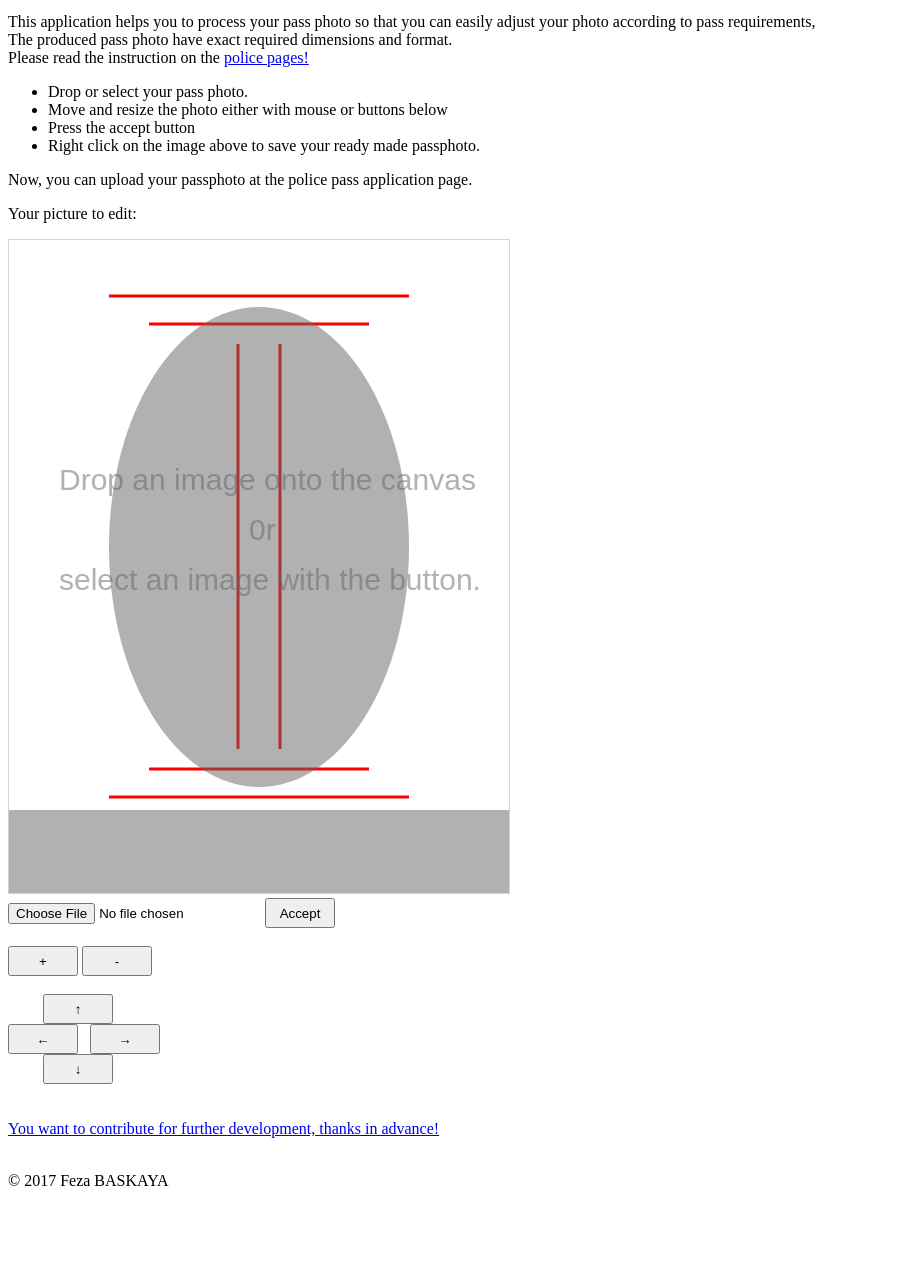
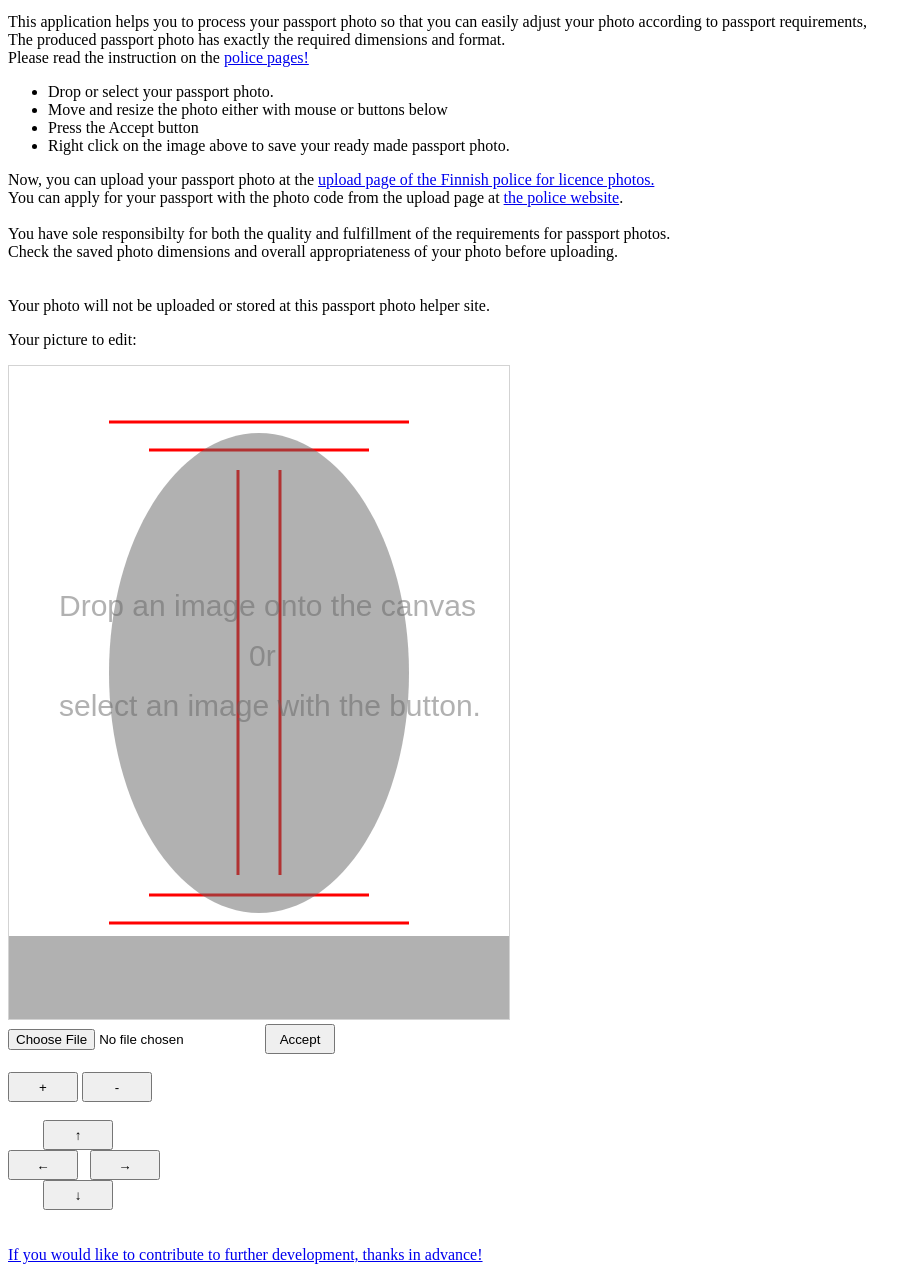
Before and after one commit to F324/passphoto, a plain HTML site: page index.html in a window 1280 px wide. Shown: the part 29-1300 px from the top of the page, without its empty margins (0-921 px from the left). Before the commit the page ends 1235 px from the top, so only its background shows below. Drawn offline with Linux system fonts and the light colour scheme.

Commit message:
Typos are corrected, and links and additional descriptio are  added

```diff
--- a/index.html
+++ b/index.html
@@ -33,19 +33,24 @@
 
 <img id="canvasImg" alt="Right click to save the passphoto after pressing Accept button!">
 
-<p> This application helps you to process your pass photo so that you can easily adjust your photo according to pass requirements,
-<br>  The produced pass photo have exact required dimensions and format.
+<p> This application helps you to process your passport photo so that you can easily adjust your photo according to passport requirements,
+<br>  The produced passport photo has exactly the required dimensions and format.
 <br>  Please read the instruction on the <a   href="http://www.poliisi.fi/luvat/passi/passikuvaohje"  target="_blank">police pages!</a> </p>
 
 <p>
   <ul style="list-style-type:disc">
-    <li>Drop or select your pass photo. </li>
+    <li>Drop or select your passport photo. </li>
     <li>Move and resize the photo either with mouse or buttons below </li>
-    <li>Press the accept button </li>
-    <li>Right click on the image above to save your ready made passphoto. </li>
+    <li>Press the Accept button </li>
+    <li>Right click on the image above to save your ready made passport photo. </li>
     </ul>
 
-    Now, you can upload your passphoto at the police pass application page.
+    Now, you can upload your passport photo at the <a   href="https://www.lupakuvienvastaanotto.fi/Default.aspx" target="_blank">upload page of the Finnish police for licence photos. </a>
+  <br>  You can apply for your passport with the photo code from the upload page  at <a href="http://www.poliisi.fi/passi" target="_blank"> the police website</a>.
+  <br>
+  <br> You have sole responsibilty for both the quality and fulfillment of the requirements for passport photos.
+  <br> Check the saved photo dimensions and overall appropriateness of your photo before uploading.
+  <br><br><br> Your photo will not be uploaded or stored at this passport photo helper site.
 </p>
 
 <p>Your picture to edit:</p>
@@ -273,7 +278,7 @@ var dataURL = canvas.toDataURL("image/jpeg");
 <br>
 <br>
 <br>
-<a   href="http://paypal.me/F324" target="_blank">You want to contribute for further development, thanks in advance!</a>
+<a   href="http://paypal.me/F324" target="_blank">If you would like to contribute to further development, thanks in advance!</a>
 <br>
 <br>
 <p>
```
